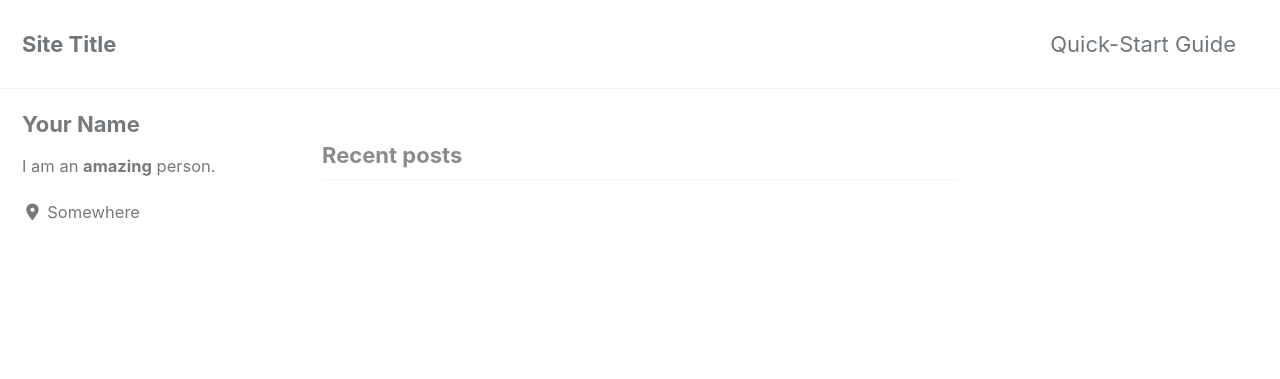
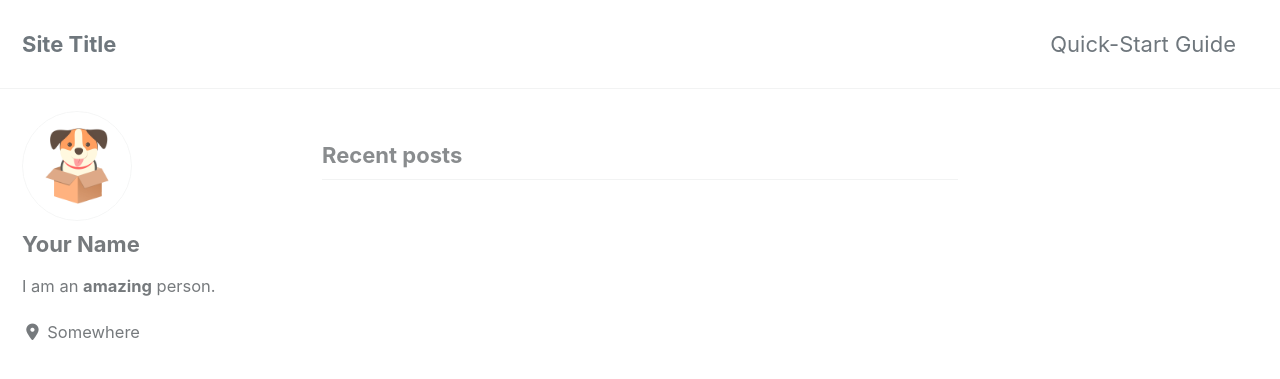
Before and after one commit to hminluo/hminluo.github.io, a Jekyll site: the page built from index.html, in a window 1280 px wide and 900 px high. Shown: the top 379 px of the window. Built offline with Jekyll 4.4.1, drawn with Linux system fonts in a browser that asks for light colours; cached includes are drawn as plain includes; nearby versions of some CDN libraries; the list of posts is cut into pages by our own code.

Commit message:
update configure.yml

```diff
--- a/_config.yml
+++ b/_config.yml
@@ -108,7 +108,7 @@ analytics:
 # Site Author
 author:
   name             : "Your Name"
-  avatar           : # path of avatar image, e.g. "/assets/images/bio-photo.jpg"
+  avatar           : "/assets/images/bio-photo.png" # path of avatar image, e.g. "/assets/images/bio-photo.png"
   bio              : "I am an **amazing** person."
   location         : "Somewhere"
   email            :
```
Also changed, not shown: assets/images/bio-photo.png (added).
